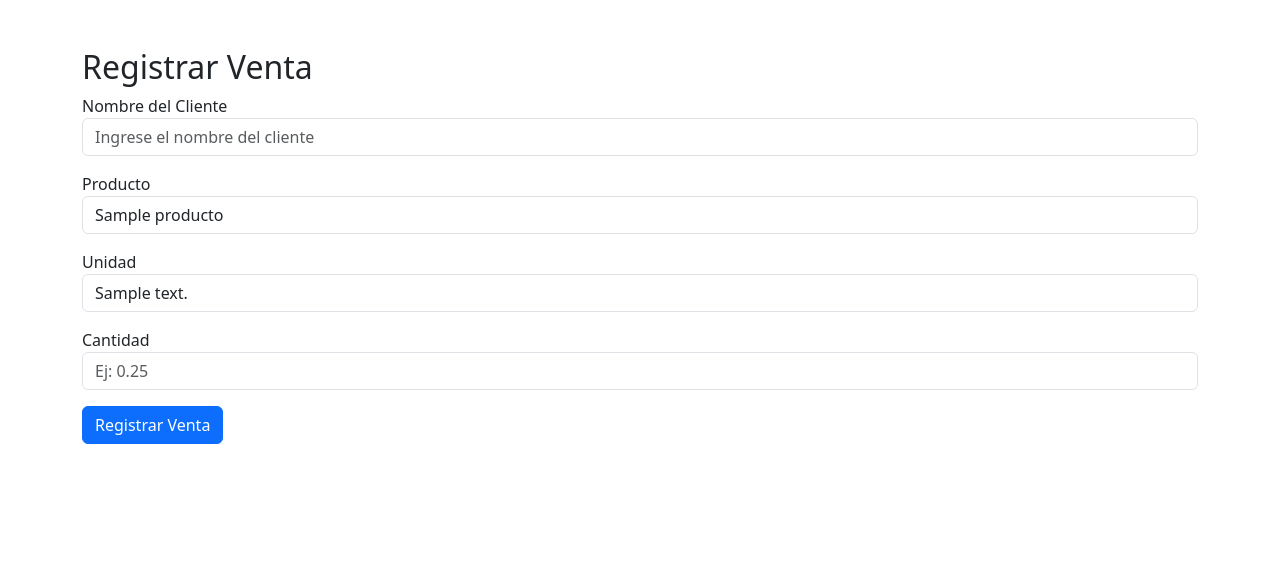
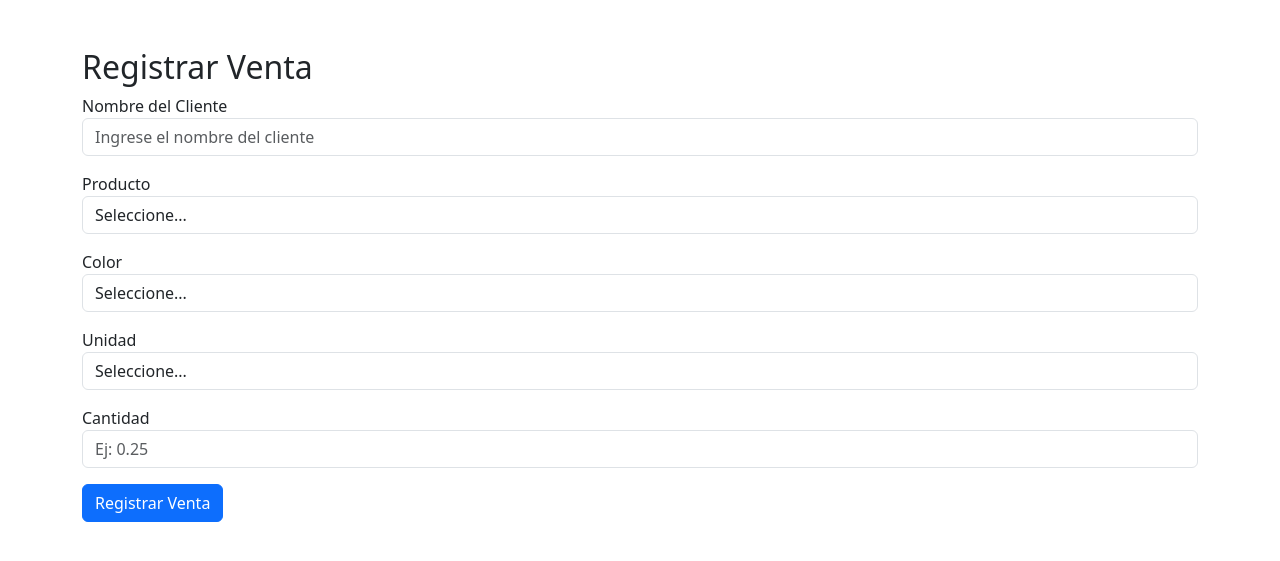
Before and after one commit to luisdaniiel/sistema-inventario, a Flask app: page /ventas/nueva in a window 1280 px wide. Shown: the top 561 px of the page. Run offline with Flask 3, Linux system fonts and the light colour scheme; the visitor is signed in with stand-in values (Sample User, id 1); tables that the repository leaves empty or names only in its code hold one stand-in row (values such as "Sample post").

Commit message:
Mejora en registro de ventas con selección de producto, color y unidad

```diff
--- a/app.py
+++ b/app.py
@@ -4,6 +4,7 @@ import pymysql
 from decimal import Decimal
 import config
 from flask import Blueprint
+from flask import jsonify
 from werkzeug.security import (
     check_password_hash,
     generate_password_hash
@@ -752,9 +753,11 @@ def nueva_venta():
 
     with conexion.cursor() as cursor:
 
-        cursor.execute(
-            "SELECT * FROM productos"
-        )
+        cursor.execute("""
+            SELECT DISTINCT nombre
+            FROM productos
+            ORDER BY nombre
+            """)
 
         productos = cursor.fetchall()
 
@@ -764,6 +767,49 @@ def nueva_venta():
         'nueva_venta.html',
         productos=productos
     )
+
+@app.route('/productos/colores/<nombre>')
+def obtener_colores(nombre):
+
+    conexion = get_connection()
+
+    with conexion.cursor() as cursor:
+
+        cursor.execute("""
+            SELECT DISTINCT color
+            FROM productos
+            WHERE nombre=%s
+            ORDER BY color
+        """, (nombre,))
+
+        colores = cursor.fetchall()
+
+    conexion.close()
+
+    return jsonify(colores)
+
+@app.route('/productos/unidades/<nombre>/<color>')
+def obtener_unidades(nombre, color):
+
+    conexion = get_connection()
+
+    with conexion.cursor() as cursor:
+
+        cursor.execute("""
+            SELECT
+                id_producto,
+                descripcion
+            FROM productos
+            WHERE nombre=%s
+              AND color=%s
+            ORDER BY descripcion
+        """, (nombre, color))
+
+        unidades = cursor.fetchall()
+
+    conexion.close()
+
+    return jsonify(unidades)
 
 @app.route('/ventas/guardar', methods=['POST'])
 def guardar_venta():
--- a/templates/nueva_venta.html
+++ b/templates/nueva_venta.html
@@ -36,36 +36,38 @@
 
             <label>Producto</label>
 
-            <select
-                name="id_producto"
-                id="producto"
-                class="form-control">
+                <select id="producto" class="form-control">
+                    <option value="">Seleccione...</option>
 
-                {% for producto in productos %}
+                    {% for producto in productos %}
+                        <option value="{{ producto.nombre }}">
+                            {{ producto.nombre }}
+                        </option>
+                    {% endfor %}
+             </select>
 
-                <option
-                    value="{{ producto.id_producto }}"
-                    data-descripcion="{{ producto.descripcion }}">
+        </div>
 
-                    {{ producto.nombre }}
+        <div class="mb-3">
+            <label>Color</label>
 
-                </option>
-
-                {% endfor %}
-
-            </select>
-
+                <select id="color" class="form-control">
+                    <option value="">Seleccione...</option>
+                </select>
         </div>
 
         <div class="mb-3">
 
             <label>Unidad</label>
 
-            <input
-                type="text"
-                id="unidad"
-                class="form-control"
-                readonly>
+        <select
+            id="id_producto"
+            name="id_producto"
+            class="form-control">
+
+            <option value="">Seleccione...</option>
+
+        </select>
 
         </div>
 
@@ -95,22 +97,63 @@
 <script>
 
 const producto = document.getElementById("producto");
-const unidad = document.getElementById("unidad");
+const color = document.getElementById("color");
+const unidad = document.getElementById("id_producto");
 
-function actualizarUnidad() {
+producto.addEventListener("change", function () {
 
-    const opcion = producto.options[producto.selectedIndex];
+    color.innerHTML =
+        '<option value="">Seleccione...</option>';
 
-    unidad.value = opcion.dataset.descripcion || "";
+    unidad.innerHTML =
+        '<option value="">Seleccione...</option>';
 
-}
+    fetch("/productos/colores/" + producto.value)
 
-producto.addEventListener("change", actualizarUnidad);
+        .then(res => res.json())
 
-// Mostrar la unidad del primer producto al cargar la página
-actualizarUnidad();
+        .then(data => {
+
+            data.forEach(c => {
+
+                color.innerHTML +=
+                    `<option value="${c.color}">
+                        ${c.color}
+                    </option>`;
+
+            });
+
+        });
+
+});
+
+color.addEventListener("change", function () {
+
+    unidad.innerHTML =
+        '<option value="">Seleccione...</option>';
+
+    fetch("/productos/unidades/" +
+        producto.value +
+        "/" +
+        color.value)
+
+        .then(res => res.json())
+
+        .then(data => {
+
+            data.forEach(u => {
+
+                unidad.innerHTML +=
+                    `<option value="${u.id_producto}">
+                        ${u.descripcion}
+                    </option>`;
+
+            });
+
+        });
+
+});
 
 </script>
-
 </body>
 </html>
```
